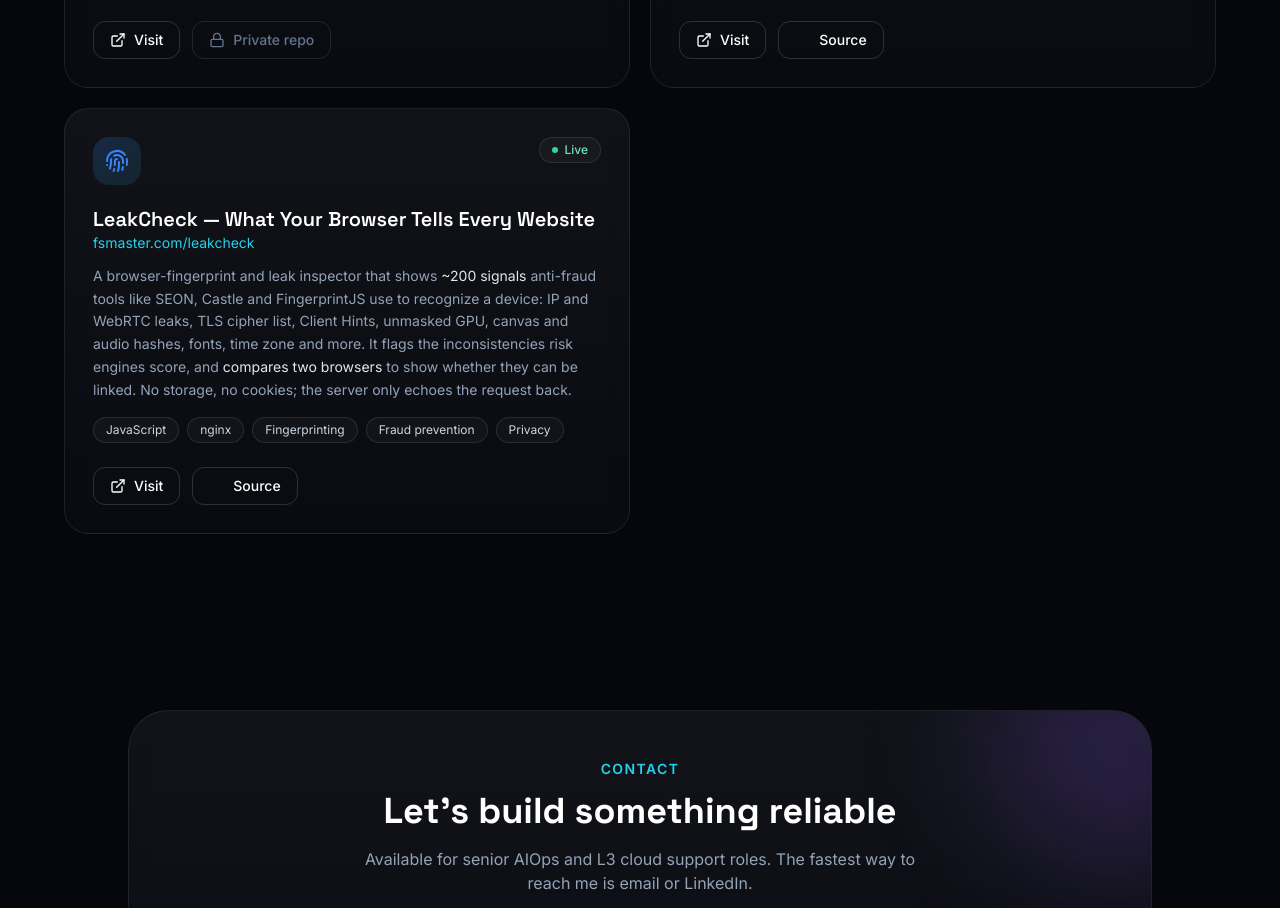
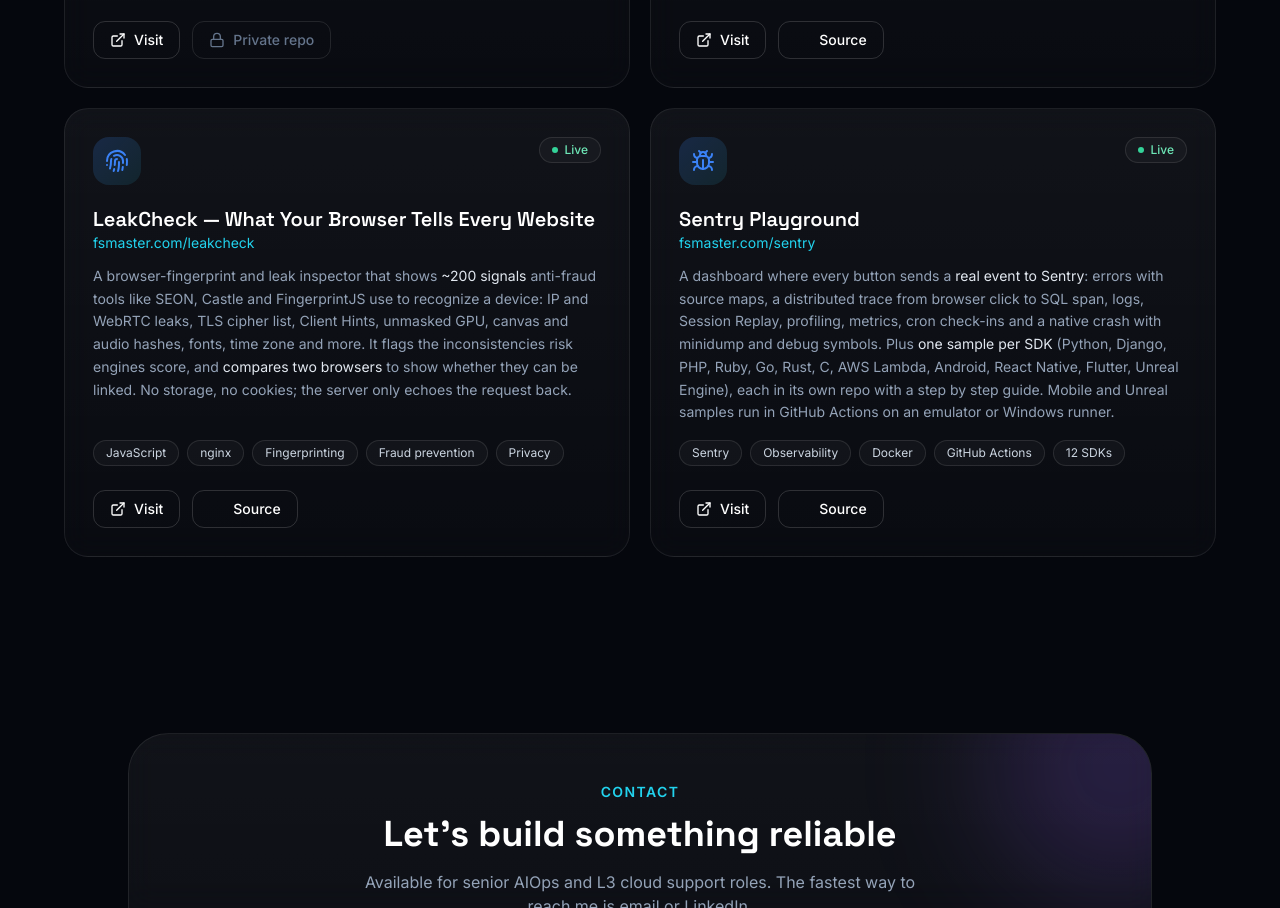
Before and after one commit to fsmaster/fsmaster.com, a plain HTML site: page public/index.html in a window 1280 px wide. Shown: the part 5423-6331 px from the top of the page. Drawn offline with nearby package versions, Linux system fonts and the light colour scheme.

Commit message:
Add Sentry Playground project tile

```diff
--- a/public/index.html
+++ b/public/index.html
@@ -713,6 +713,42 @@
             </div>
           </div>
 
+          <!-- Sentry Playground -->
+          <div class="glass rounded-3xl p-7 reveal transition-transform hover:-translate-y-1 flex flex-col">
+            <div class="flex items-start justify-between">
+              <div class="h-12 w-12 rounded-2xl grid place-items-center bg-gradient-to-br from-azure/20 to-cyan/10 text-azure">
+                <i data-lucide="bug" class="h-6 w-6"></i>
+              </div>
+              <span class="inline-flex items-center gap-1.5 text-xs font-medium text-emerald-300 chip rounded-full px-3 py-1">
+                <span class="h-1.5 w-1.5 rounded-full bg-emerald-400"></span> Live
+              </span>
+            </div>
+            <h3 class="font-display text-xl font-semibold text-white mt-5">Sentry Playground</h3>
+            <a href="/sentry/" target="_blank" rel="noopener" class="text-sm text-cyan hover:underline">fsmaster.com/sentry</a>
+            <p class="mt-3 text-sm text-slate-400 leading-relaxed flex-1">
+              A dashboard where every button sends a <span class="text-slate-200">real event to Sentry</span>: errors with source maps,
+              a distributed trace from browser click to SQL span, logs, Session Replay, profiling, metrics, cron check-ins and a native
+              crash with minidump and debug symbols. Plus <span class="text-slate-200">one sample per SDK</span> (Python, Django, PHP, Ruby,
+              Go, Rust, C, AWS Lambda, Android, React Native, Flutter, Unreal Engine), each in its own repo with a step by step guide.
+              Mobile and Unreal samples run in GitHub Actions on an emulator or Windows runner.
+            </p>
+            <div class="mt-4 flex flex-wrap gap-2 text-xs text-slate-300">
+              <span class="chip rounded-full px-3 py-1">Sentry</span>
+              <span class="chip rounded-full px-3 py-1">Observability</span>
+              <span class="chip rounded-full px-3 py-1">Docker</span>
+              <span class="chip rounded-full px-3 py-1">GitHub Actions</span>
+              <span class="chip rounded-full px-3 py-1">12 SDKs</span>
+            </div>
+            <div class="mt-6 flex items-center gap-3">
+              <a href="/sentry/" target="_blank" rel="noopener" class="btn-ghost inline-flex items-center gap-2 text-white text-sm font-medium px-4 py-2 rounded-xl border border-white/15">
+                <i data-lucide="external-link" class="h-4 w-4"></i> Visit
+              </a>
+              <a href="https://github.com/fsmaster/sentry-playground" target="_blank" rel="noopener" class="btn-ghost inline-flex items-center gap-2 text-white text-sm font-medium px-4 py-2 rounded-xl border border-white/15">
+                <i data-lucide="github" class="h-4 w-4"></i> Source
+              </a>
+            </div>
+          </div>
+
         </div>
       </div>
     </section>
```
